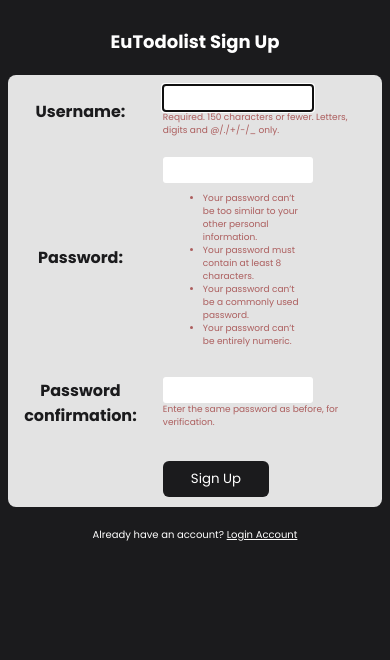
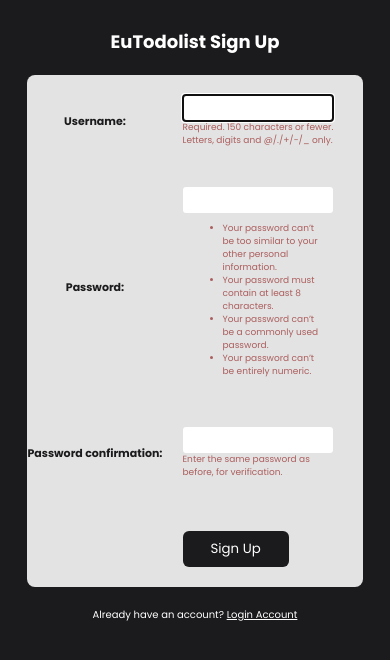
Before and after one commit to eugeniusms/pbp-assignment, a Django app: page /todolist/register/ in a window 390 px wide. Shown: the top 660 px of the page. Run offline with Django 4.2, Linux system fonts and the light colour scheme.

Commit message:
TUGAS5: Fix Register

```diff
--- a/todolist/static/register.css
+++ b/todolist/static/register.css
@@ -145,10 +145,13 @@
         margin-top: 20px;
     }
 
+    label {
+        font-size: 11px;
+    }
+
     h1 {
         font-size: 18px;
     }
-
 
     .signup-container {
         display: flex;
@@ -165,13 +168,14 @@
     }
 
     .signup-form {
-        padding: 0px 0px;
+        padding: 10px 10px;
         background-color: #E3E3E3;
         border-radius: 8px;
     }
 
     form table tr td {
-        padding: 10px;
+        padding: 20px;
+        max-width: 160px;
     }
 
     button {
```
